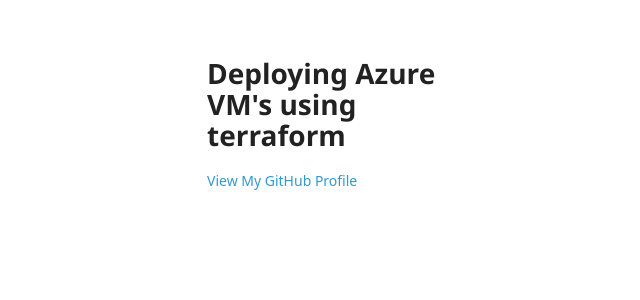
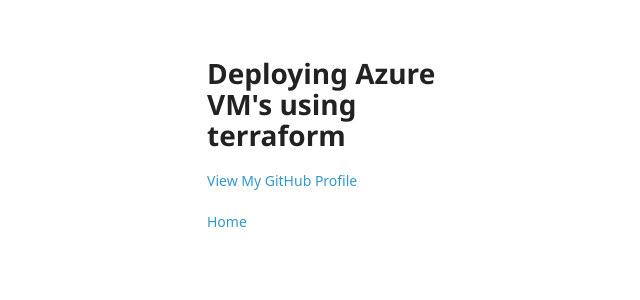
Before and after one commit to arjenwilly/arjenwilly.github.io, a Jekyll site: the page terraform3.html, which Jekyll copies as it is, in a window 1280 px wide. Shown: the top 300 px of the page, without its empty margins (3-643 px from the left). Built offline with Jekyll 4.4.1, drawn with Linux system fonts in a browser that asks for light colours; some web fonts are replaced.

Commit message:
Update terraform3.html

```diff
--- a/terraform3.html
+++ b/terraform3.html
@@ -20,6 +20,7 @@
 
 
         <p class="view"><a href="https://github.com/arjenwilts">View My GitHub Profile</a></p>
+        <p class="view"><a href="index.html">Home</a></p>
 
       </header>
       <section>
```
